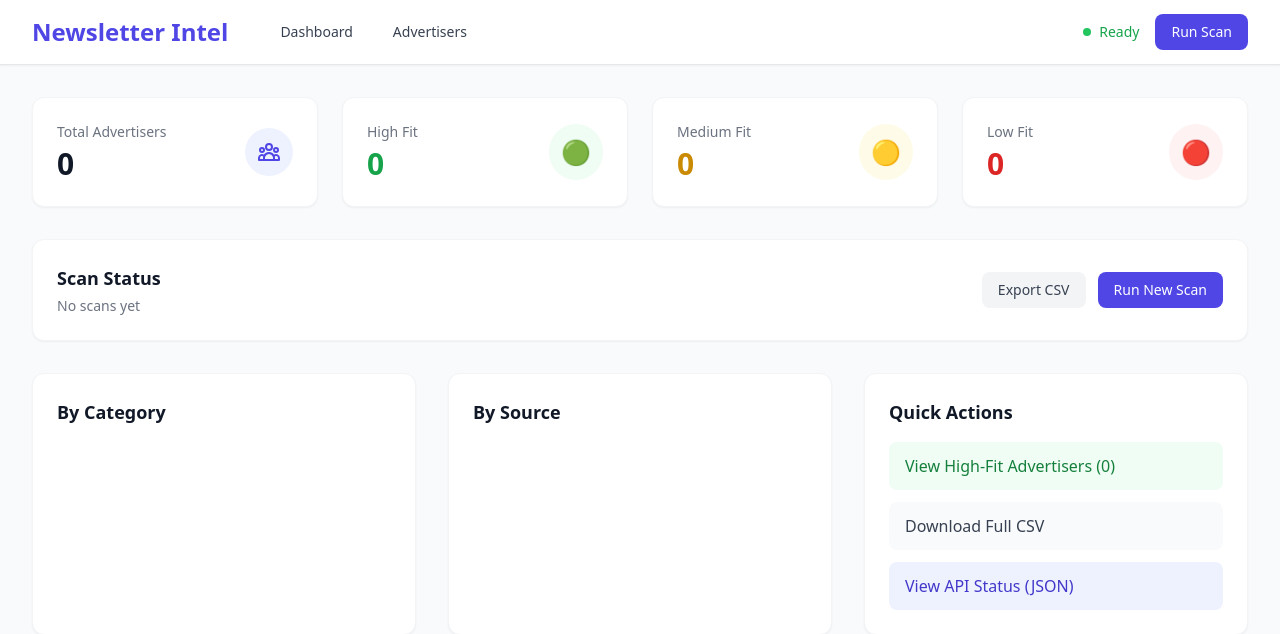
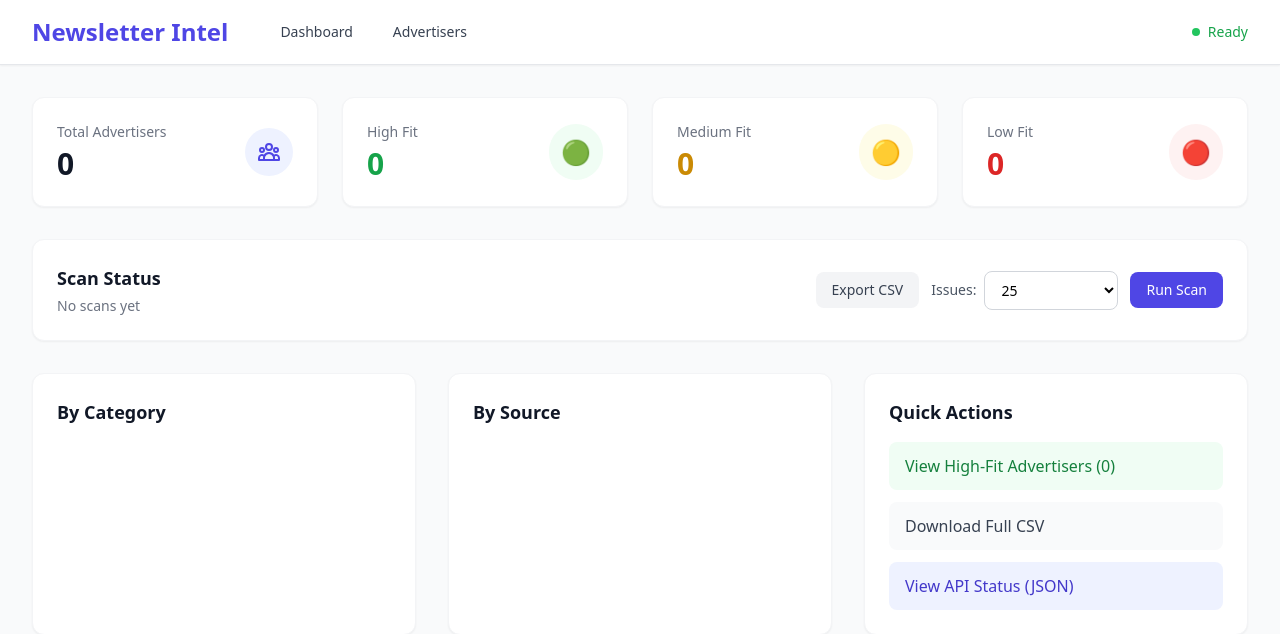
Before and after one commit to robjamessol/scraper, a FastAPI app: page / in a window 1280 px wide. Shown: the top 634 px of the page. Run offline with FastAPI, Linux system fonts and the light colour scheme; some libraries are stand-ins or nearby versions.

Commit message:
Add issue limit selector to dashboard
Users can now choose how many newsletter issues to scan:
- 5 (Quick Test)
- 10
- 25 (default)
- 50
- 100
- All

The limit is passed to the API and shown in the confirmation dialog.

```diff
--- a/src/web/templates/base.html
+++ b/src/web/templates/base.html
@@ -53,11 +53,6 @@
                         Ready
                     </span>
                     {% endif %}
-                    <button onclick="startScan()"
-                            class="bg-primary text-white px-4 py-2 rounded-lg text-sm font-medium hover:bg-indigo-700 disabled:opacity-50"
-                            {% if scan_status.is_running %}disabled{% endif %}>
-                        Run Scan
-                    </button>
                 </div>
             </div>
         </div>
@@ -79,14 +74,31 @@
 
     <script>
         async function startScan() {
-            if (!confirm('Start a new scan? This may take several minutes.')) return;
+            // Get limit from dropdown if it exists
+            const limitSelect = document.getElementById('scanLimit');
+            const limit = limitSelect ? limitSelect.value : '25';
+            const limitText = limit ? `${limit} issues` : 'all issues';
+
+            if (!confirm(`Start a new scan (${limitText})? This may take several minutes.`)) return;
 
             try {
-                const res = await fetch('/api/scan', { method: 'POST' });
+                // Build URL with limit parameter
+                let url = '/api/scan';
+                if (limit) {
+                    url += `?limit=${limit}`;
+                }
+
+                const res = await fetch(url, { method: 'POST' });
                 const data = await res.json();
 
                 if (res.ok) {
-                    alert('Scan started! The page will refresh when complete.');
+                    alert('Scan started! The page will refresh automatically when complete.');
+                    // Disable the button
+                    const btn = document.getElementById('scanButton');
+                    if (btn) {
+                        btn.disabled = true;
+                        btn.textContent = 'Scanning...';
+                    }
                     pollStatus();
                 } else {
                     alert('Error: ' + data.detail);
--- a/src/web/templates/dashboard.html
+++ b/src/web/templates/dashboard.html
@@ -67,18 +67,30 @@
             <p class="text-sm text-gray-500 mt-1">No scans yet</p>
             {% endif %}
         </div>
-        <div class="flex space-x-3">
+        <div class="flex items-center space-x-3">
             <a href="/api/advertisers/export"
                class="bg-gray-100 text-gray-700 px-4 py-2 rounded-lg text-sm font-medium hover:bg-gray-200">
                 Export CSV
             </a>
+            <div class="flex items-center space-x-2">
+                <label class="text-sm text-gray-600">Issues:</label>
+                <select id="scanLimit" class="border border-gray-300 rounded-lg px-3 py-2 text-sm bg-white">
+                    <option value="5">5 (Quick Test)</option>
+                    <option value="10">10</option>
+                    <option value="25" selected>25</option>
+                    <option value="50">50</option>
+                    <option value="100">100</option>
+                    <option value="">All (Slow)</option>
+                </select>
+            </div>
             <button onclick="startScan()"
+                    id="scanButton"
                     class="bg-primary text-white px-4 py-2 rounded-lg text-sm font-medium hover:bg-indigo-700 disabled:opacity-50"
                     {% if scan_status.is_running %}disabled{% endif %}>
                 {% if scan_status.is_running %}
                 Scanning... {{ scan_status.progress }}%
                 {% else %}
-                Run New Scan
+                Run Scan
                 {% endif %}
             </button>
         </div>
```
